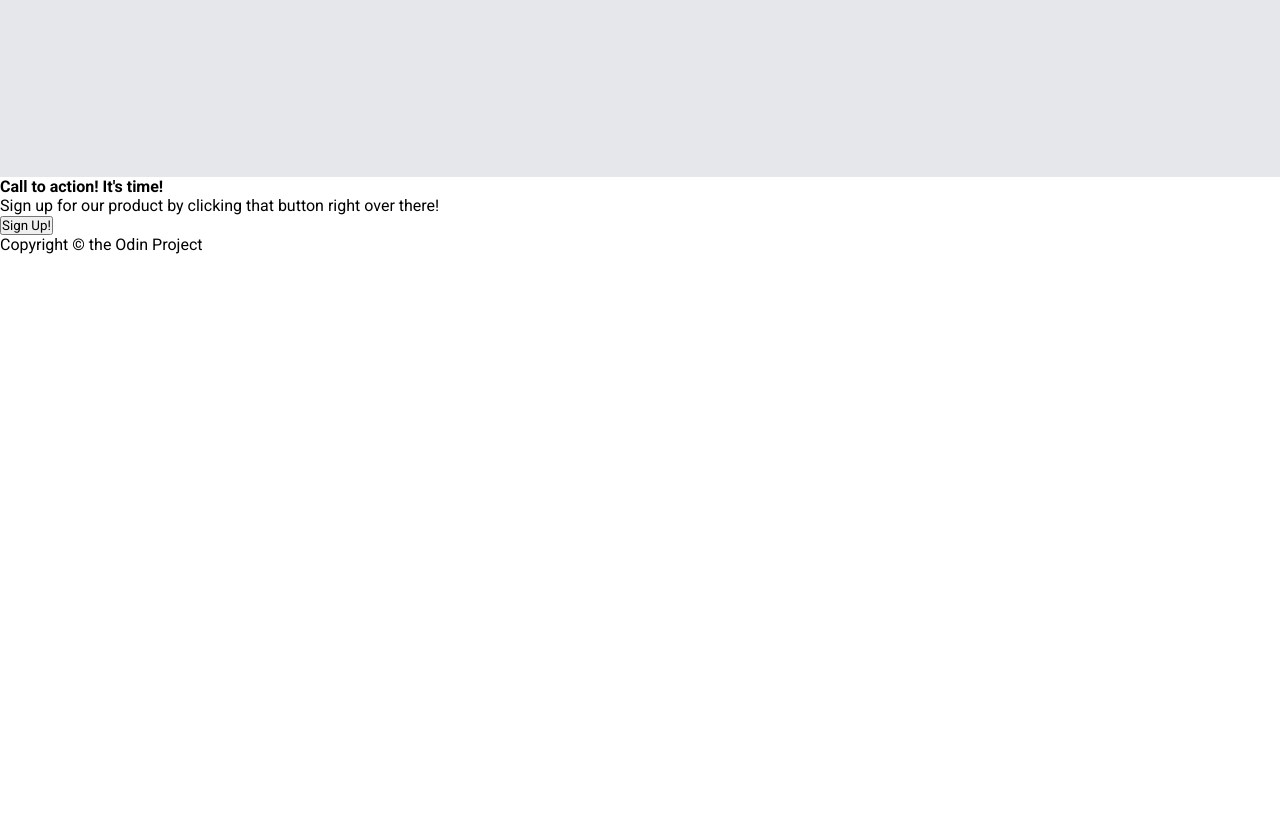
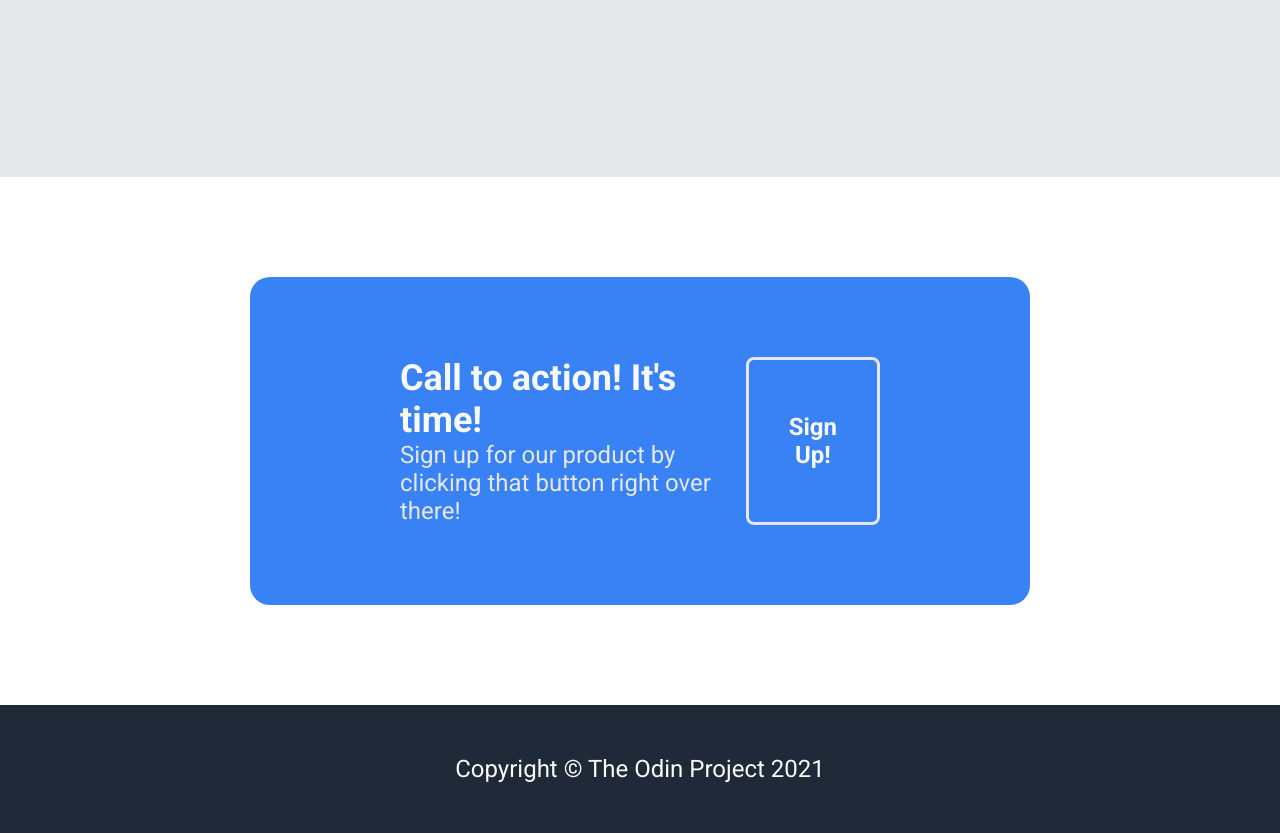
Before and after one commit to shantorrejos/css_odin, a plain HTML site: page index.html in a window 1280 px wide. Shown: the part 1843-2676 px from the top of the page. Before the commit the page ends 2097 px from the top, so only its background shows below. Drawn offline with Linux system fonts and the light colour scheme.

Commit message:
Added styling to both quote and call details

```diff
--- a/index.html
+++ b/index.html
@@ -64,14 +64,14 @@
     <div class="callDetails">
         <div class="calldetails-text">
             <h4 class="calldetails-h">Call to action! It's time!</h4>
-            <p class="callButton-p">Sign up for our product by clicking that button right over there!</p>
+            <p class="calldetails-p">Sign up for our product by clicking that button right over there!</p>
         </div>
         <button class="callButton">Sign Up!</button>
 
     </div>
 
     <div class="footer">
-        Copyright © the Odin Project
+        Copyright © The Odin Project 2021
     </div>
 
 </body>
--- a/style.css
+++ b/style.css
@@ -124,3 +124,45 @@ li{
     font-weight: 700;
     font-size: 30px;
 }
+
+.callDetails{
+    display: flex;
+    justify-content: space-between;
+    background-color: #3882F6;
+    margin: 100px 250px;
+    padding: 80px 150px;
+    border-radius: 20px;
+}
+
+.calldetails-text{
+    color: #F9FAF8
+}
+
+.calldetails-text .calldetails-h{
+    font-size: 36px;
+}
+
+.calldetails-text .calldetails-p{
+    font-size: 24px;
+    color: #E5E7EB;
+}
+
+button.callButton{
+    padding: 10px 40px;
+    color: #F9FAF8;
+    background-color: #3882F6;
+    border-radius: 8px;
+    border-style: solid;
+    border-width: 3px;
+    border-color:#E5E7EB;
+    font-size: 24px;
+    font-weight: 700;
+}
+
+.footer{
+    text-align: center;
+    background-color: #1F2937;
+    color: #F9FAF8;
+    padding: 50px;
+    font-size: 24px;
+}
```
